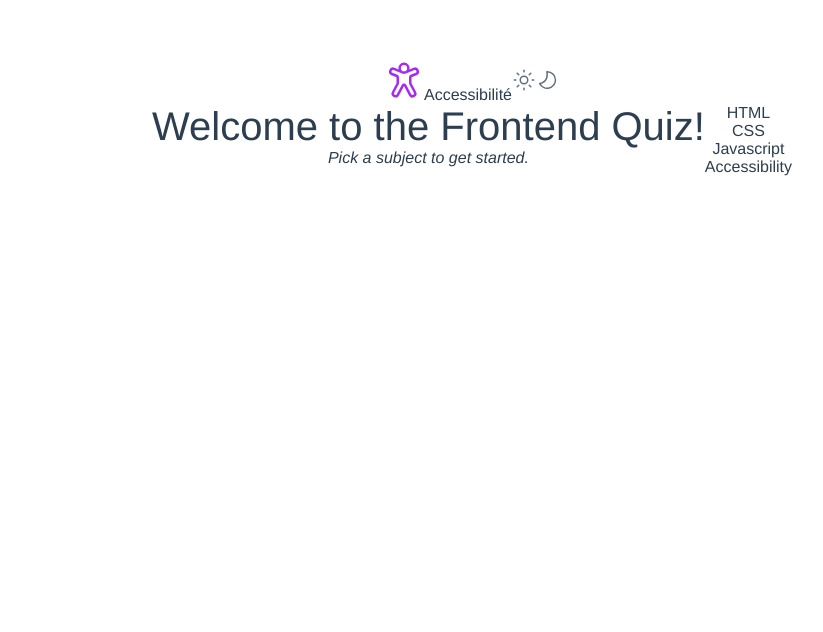
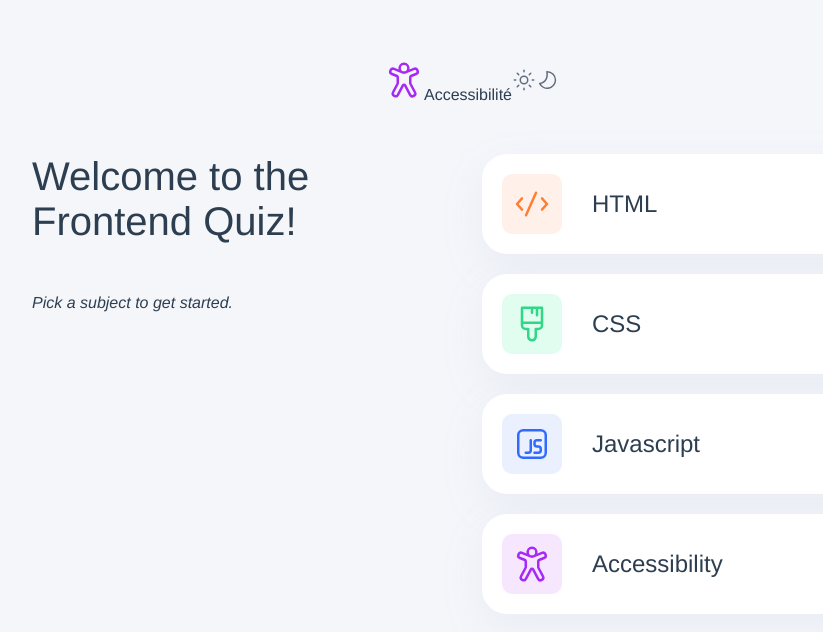
Before and after one commit to bertrand-d/quizz-app, a Vue app: page / in a window 1280 px wide. Shown: the top 632 px of the page, without its empty margins (168-991 px from the left). Built offline with nearby package versions, Linux system fonts and the light colour scheme.

Commit message:
finish choices homepage

```diff
--- a/src/App.vue
+++ b/src/App.vue
@@ -20,19 +20,19 @@ export default {
 
 body {
   margin: 0;
+  background-color: #F4F6FA;
 }
 
 #app {
   @import url('https://fonts.googleapis.com/css2?family=Manrope:wght@400;700&family=Rubik:ital,wght@0,400;0,500;1,300;1,400&display=swap');
   font-family: Rubik, Helvetica, Arial, sans-serif;
   font-weight: 300;
-  text-align: center;
   color: #2c3e50;
   margin-top: 60px;
 }
 
 .max-container {
-  max-width: 1400px;
+  max-width: 1200px;
 }
 
 h1 {
--- a/src/components/HeaderSection.vue
+++ b/src/components/HeaderSection.vue
@@ -23,6 +23,7 @@ export default {
   display: flex;
   justify-content: center;
   align-items: center;
+  margin-bottom: 50px;
 }
 
 </style>
--- a/src/pages/HomePage.vue
+++ b/src/pages/HomePage.vue
@@ -7,10 +7,30 @@
             <p class="italic">Pick a subject to get started.</p>
         </div>
         <div class="homepage-right">
-            <div class="card-choice">HTML</div>
-            <div class="card-choice">CSS</div>
-            <div class="card-choice">Javascript</div>
-            <div class="card-choice">Accessibility</div>
+            <div class="card-choice">
+                <div class="image-container html">
+                    <img src='/images/icon-html.svg' />
+                </div>
+                HTML
+            </div>
+            <div class="card-choice">
+                <div class="image-container css">
+                    <img src='/images/icon-css.svg' />
+                </div>
+                CSS
+            </div>
+            <div class="card-choice">
+                <div class="image-container js">
+                    <img src='/images/icon-js.svg' />
+                </div>
+                Javascript
+            </div>
+            <div class="card-choice">
+                <div class="image-container accessibility">
+                    <img src='/images/icon-accessibility.svg' />
+                </div>
+                Accessibility
+            </div>
         </div>
     </main>
 </template>
@@ -32,9 +52,65 @@ export default {
 
 .homepage {
     display: flex;
+    gap: 150px;
     margin: 0 auto;
     justify-content: center;
+
+    &-left {
+        display: flex;
+        flex-direction: column;
+        gap: 50px;
+        margin-left: auto;
+        width: 25%;
+    }
+
+    &-right {
+        display: flex;
+        flex-direction: column;
+        gap: 20px;
+    }
 }
 
+.card-choice {
+    display: flex;
+    background: #fff;
+    box-shadow: 0px 15px 45px rgba(143, 160, 193, 0.1);
+    align-items: center;
+    gap: 30px;
+    font-weight: 500;
+    font-size: 1.5em;
+    padding: 20px;
+    border-radius: 25px;
+    width: 550px;
+    cursor: pointer;
+    transition: all ease-in-out 0.2s;
 
+    &:hover {
+        box-shadow: 0px 15px 45px rgba(143, 160, 193, 0.3);
+    }
+
+    .image-container {
+        display: flex;
+        align-items: center;
+        justify-content: center;
+        padding: 10px;
+        border-radius: 10px;
+    }
+
+    .html {
+        background-color: #FFF1E9;
+    }
+
+    .css {
+        background-color: #E0FDEF;
+    }
+
+    .js {
+        background-color: #EBF0FF;
+    }
+
+    .accessibility {
+        background-color: #F6E7FF;
+    }
+}
 </style>
```
